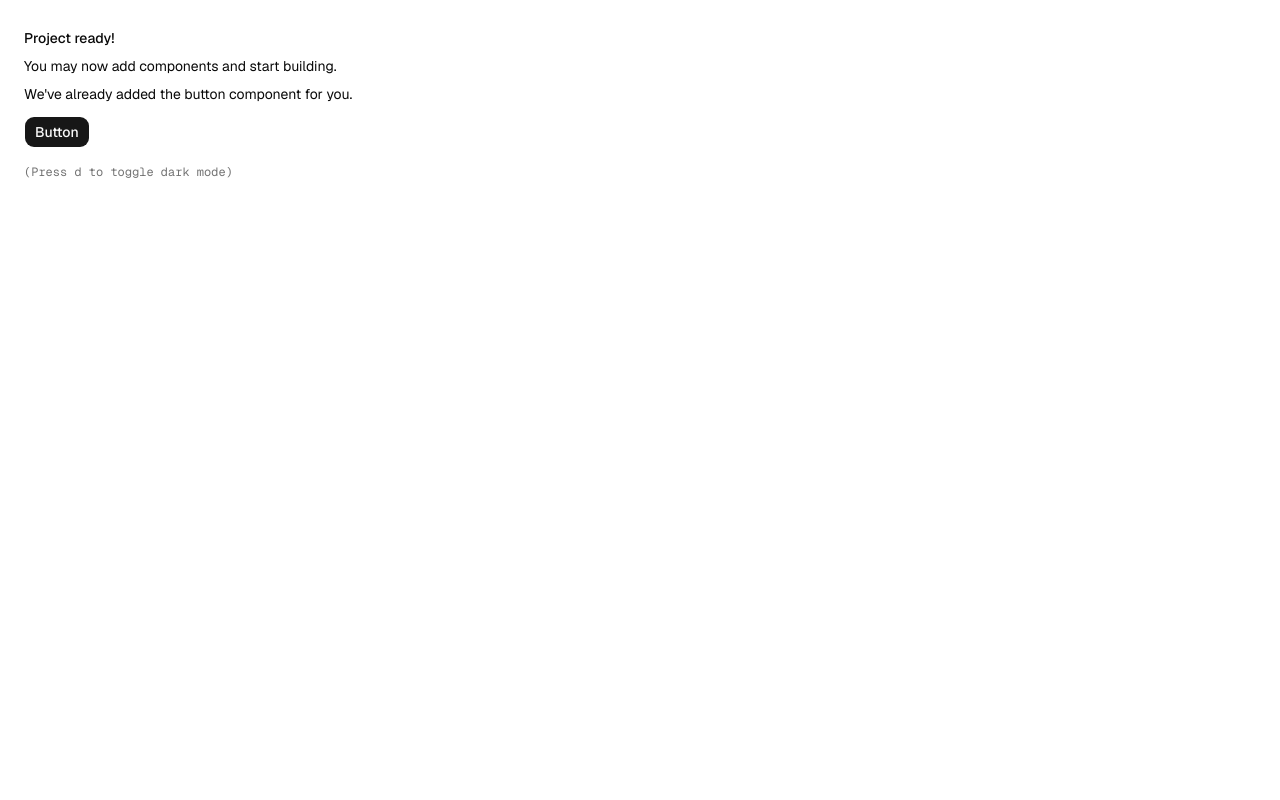
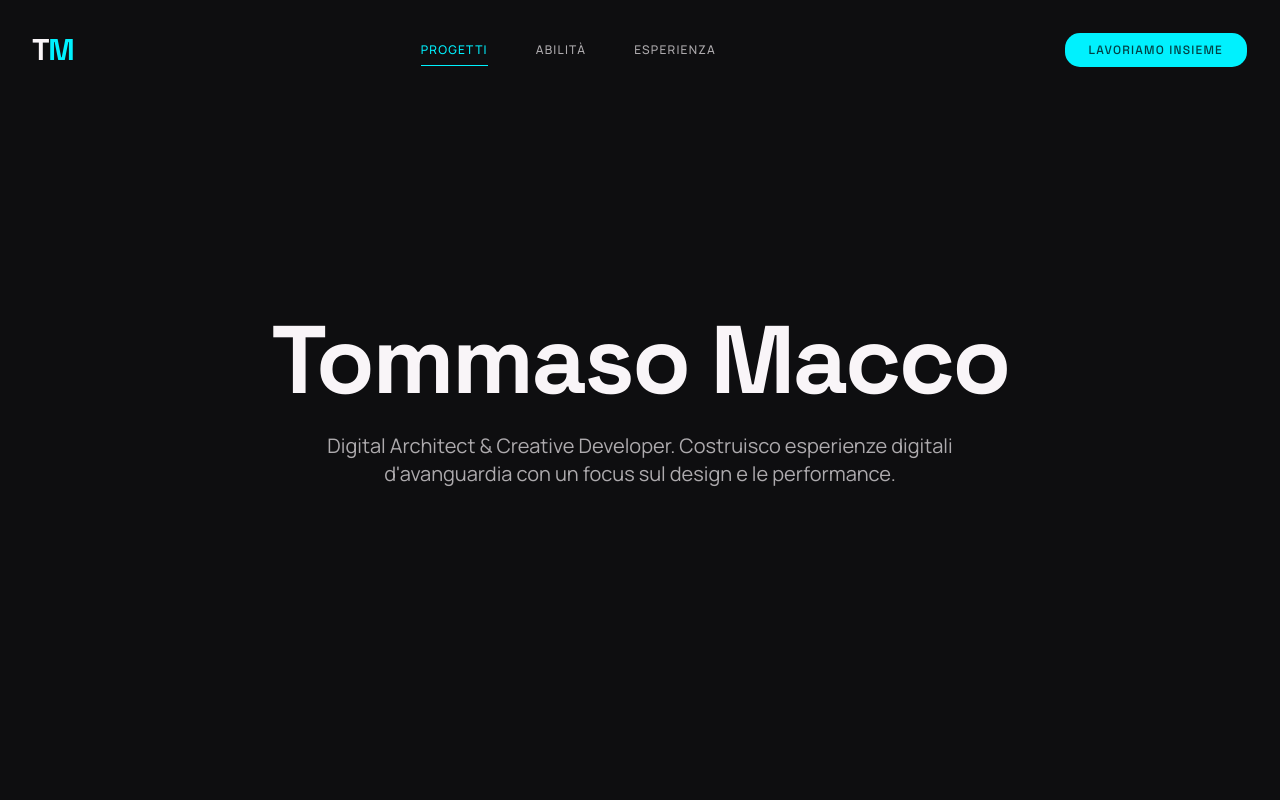
Before and after one commit to VarTommaso/tommaso-macco-portfolio, a Next.js app: page / in a window 1280 px wide. Shown: the top 800 px of the page. Built offline with nearby package versions, Linux system fonts and the light colour scheme.

Commit message:
feat: add initial portfolio structure with layout, header, footer, and smooth scrolling

```diff
--- /dev/null
+++ b/app/(website)/layout.tsx
@@ -0,0 +1,18 @@
+// import { ThemeProvider } from "@/components/theme-provider"
+import Footer from "@/components/footer"
+import Header from "@/components/header"
+import SmoothScroll from "@/components/smoothScroll"
+
+const layout = ({ children }: { children: React.ReactNode }) => {
+  return (
+    <SmoothScroll>
+      <div className="relative flex min-h-screen flex-col">
+        <Header />
+        <main className="flex-1">{children}</main>
+        <Footer />
+      </div>
+    </SmoothScroll>
+  )
+}
+
+export default layout
--- /dev/null
+++ b/app/(website)/page.tsx
@@ -0,0 +1,34 @@
+import { Button } from "@/components/ui/button"
+
+export default function LandingPage() {
+  return (
+    <div className="flex flex-col">
+      {/* Hero Section */}
+      <section className="min-h-screen flex items-center justify-center container-custom">
+        <div className="text-center">
+          <h1 className="text-6xl md:text-8xl font-bold mb-6">Tommaso Macco</h1>
+          <p className="text-xl text-muted-foreground max-w-2xl mx-auto">
+            Digital Architect & Creative Developer. Costruisco esperienze digitali d'avanguardia con un focus sul design e le performance.
+          </p>
+        </div>
+      </section>
+
+      {/* Placeholder Sections to allow scrolling */}
+      <section id="progetti" className="min-h-screen flex items-center justify-center bg-card/50">
+        <h2 className="text-4xl font-display uppercase tracking-widest">Progetti</h2>
+      </section>
+
+      <section id="abilita" className="min-h-screen flex items-center justify-center">
+        <h2 className="text-4xl font-display uppercase tracking-widest">Abilità</h2>
+      </section>
+
+      <section id="esperienza" className="min-h-screen flex items-center justify-center bg-card/50">
+        <h2 className="text-4xl font-display uppercase tracking-widest">Esperienza</h2>
+      </section>
+
+      <section id="contatti" className="min-h-screen flex items-center justify-center">
+        <h2 className="text-4xl font-display uppercase tracking-widest text-primary">Contatti</h2>
+      </section>
+    </div>
+  )
+}
--- a/app/globals.css
+++ b/app/globals.css
@@ -2,128 +2,94 @@
 @import "tw-animate-css";
 @import "shadcn/tailwind.css";
 
-@custom-variant dark (&:is(.dark *));
+/* 1. Configurazione Tema Tailwind v4 */
+@theme inline {
+  /* Mappatura dei font personalizzati */
+  --font-body: var(--font-body);
+  --font-display: var(--font-display);
 
-@theme inline {
-    --font-heading: var(--font-sans);
-    --font-sans: var(--font-sans);
-    --color-sidebar-ring: var(--sidebar-ring);
-    --color-sidebar-border: var(--sidebar-border);
-    --color-sidebar-accent-foreground: var(--sidebar-accent-foreground);
-    --color-sidebar-accent: var(--sidebar-accent);
-    --color-sidebar-primary-foreground: var(--sidebar-primary-foreground);
-    --color-sidebar-primary: var(--sidebar-primary);
-    --color-sidebar-foreground: var(--sidebar-foreground);
-    --color-sidebar: var(--sidebar);
-    --color-chart-5: var(--chart-5);
-    --color-chart-4: var(--chart-4);
-    --color-chart-3: var(--chart-3);
-    --color-chart-2: var(--chart-2);
-    --color-chart-1: var(--chart-1);
-    --color-ring: var(--ring);
-    --color-input: var(--input);
-    --color-border: var(--border);
-    --color-destructive: var(--destructive);
-    --color-accent-foreground: var(--accent-foreground);
-    --color-accent: var(--accent);
-    --color-muted-foreground: var(--muted-foreground);
-    --color-muted: var(--muted);
-    --color-secondary-foreground: var(--secondary-foreground);
-    --color-secondary: var(--secondary);
-    --color-primary-foreground: var(--primary-foreground);
-    --color-primary: var(--primary);
-    --color-popover-foreground: var(--popover-foreground);
-    --color-popover: var(--popover);
-    --color-card-foreground: var(--card-foreground);
-    --color-card: var(--card);
-    --color-foreground: var(--foreground);
-    --color-background: var(--background);
-    --radius-sm: calc(var(--radius) * 0.6);
-    --radius-md: calc(var(--radius) * 0.8);
-    --radius-lg: var(--radius);
-    --radius-xl: calc(var(--radius) * 1.4);
-    --radius-2xl: calc(var(--radius) * 1.8);
-    --radius-3xl: calc(var(--radius) * 2.2);
-    --radius-4xl: calc(var(--radius) * 2.6);
+  /* Variabili standard Shadcn mappate sui nostri colori */
+  --color-background: var(--background);
+  --color-foreground: var(--foreground);
+  --color-card: var(--card);
+  --color-card-foreground: var(--card-foreground);
+  --color-popover: var(--popover);
+  --color-popover-foreground: var(--popover-foreground);
+  --color-primary: var(--primary);
+  --color-primary-foreground: var(--primary-foreground);
+  --color-secondary: var(--secondary);
+  --color-secondary-foreground: var(--secondary-foreground);
+  --color-muted: var(--muted);
+  --color-muted-foreground: var(--muted-foreground);
+  --color-accent: var(--accent);
+  --color-accent-foreground: var(--accent-foreground);
+  --color-border: var(--border);
+  --color-input: var(--input);
+  --color-ring: var(--ring);
+
+  /* Raggi di curvatura come da Design.md (1rem base) */
+  --radius-lg: var(--radius);
+  --radius-md: calc(var(--radius) - 4px);
+  --radius-sm: calc(var(--radius) - 8px);
 }
 
+/* 2. Il Tema Unico (Dark di default) */
 :root {
-    --background: oklch(1 0 0);
-    --foreground: oklch(0.145 0 0);
-    --card: oklch(1 0 0);
-    --card-foreground: oklch(0.145 0 0);
-    --popover: oklch(1 0 0);
-    --popover-foreground: oklch(0.145 0 0);
-    --primary: oklch(0.205 0 0);
-    --primary-foreground: oklch(0.985 0 0);
-    --secondary: oklch(0.97 0 0);
-    --secondary-foreground: oklch(0.205 0 0);
-    --muted: oklch(0.97 0 0);
-    --muted-foreground: oklch(0.556 0 0);
-    --accent: oklch(0.97 0 0);
-    --accent-foreground: oklch(0.205 0 0);
-    --destructive: oklch(0.577 0.245 27.325);
-    --border: oklch(0.922 0 0);
-    --input: oklch(0.922 0 0);
-    --ring: oklch(0.708 0 0);
-    --chart-1: oklch(0.87 0 0);
-    --chart-2: oklch(0.556 0 0);
-    --chart-3: oklch(0.439 0 0);
-    --chart-4: oklch(0.371 0 0);
-    --chart-5: oklch(0.269 0 0);
-    --radius: 0.625rem;
-    --sidebar: oklch(0.985 0 0);
-    --sidebar-foreground: oklch(0.145 0 0);
-    --sidebar-primary: oklch(0.205 0 0);
-    --sidebar-primary-foreground: oklch(0.985 0 0);
-    --sidebar-accent: oklch(0.97 0 0);
-    --sidebar-accent-foreground: oklch(0.205 0 0);
-    --sidebar-border: oklch(0.922 0 0);
-    --sidebar-ring: oklch(0.708 0 0);
+  /* Superfici e Sfondi: Il "Void" */
+  --background: #0e0e10;
+  --foreground: #f9f5f8;
+
+  /* Cards e Modals (Surface-container-low) */
+  --card: #131315;
+  --card-foreground: #f9f5f8;
+  --popover: #131315;
+  --popover-foreground: #f9f5f8;
+
+  /* Colori Neon (Alchemist) */
+  --primary: #00f1fe;
+  --primary-foreground: #004145;
+  --secondary: #d575ff;
+  --secondary-foreground: #390050;
+
+  /* Elementi disattivati o secondari */
+  --muted: #262528;
+  --muted-foreground: #adaaad;
+  --accent: #262528;
+  --accent-foreground: #f9f5f8;
+
+  /* Bordi invisibili o molto leggeri */
+  --border: #48474a;
+  --input: #262528;
+  --ring: #00f1fe;
+
+  --radius: 1rem;
 }
 
-.dark {
-    --background: oklch(0.145 0 0);
-    --foreground: oklch(0.985 0 0);
-    --card: oklch(0.205 0 0);
-    --card-foreground: oklch(0.985 0 0);
-    --popover: oklch(0.205 0 0);
-    --popover-foreground: oklch(0.985 0 0);
-    --primary: oklch(0.922 0 0);
-    --primary-foreground: oklch(0.205 0 0);
-    --secondary: oklch(0.269 0 0);
-    --secondary-foreground: oklch(0.985 0 0);
-    --muted: oklch(0.269 0 0);
-    --muted-foreground: oklch(0.708 0 0);
-    --accent: oklch(0.269 0 0);
-    --accent-foreground: oklch(0.985 0 0);
-    --destructive: oklch(0.704 0.191 22.216);
-    --border: oklch(1 0 0 / 10%);
-    --input: oklch(1 0 0 / 15%);
-    --ring: oklch(0.556 0 0);
-    --chart-1: oklch(0.87 0 0);
-    --chart-2: oklch(0.556 0 0);
-    --chart-3: oklch(0.439 0 0);
-    --chart-4: oklch(0.371 0 0);
-    --chart-5: oklch(0.269 0 0);
-    --sidebar: oklch(0.205 0 0);
-    --sidebar-foreground: oklch(0.985 0 0);
-    --sidebar-primary: oklch(0.488 0.243 264.376);
-    --sidebar-primary-foreground: oklch(0.985 0 0);
-    --sidebar-accent: oklch(0.269 0 0);
-    --sidebar-accent-foreground: oklch(0.985 0 0);
-    --sidebar-border: oklch(1 0 0 / 10%);
-    --sidebar-ring: oklch(0.556 0 0);
-}
-
+/* 3. Stili globali base */
 @layer base {
   * {
     @apply border-border outline-ring/50;
-    }
+  }
   body {
     @apply bg-background text-foreground;
-    }
-  html {
-    @apply font-sans;
-    }
+    /* Antialiasing obbligatorio per un look premium */
+    -webkit-font-smoothing: antialiased;
+    -moz-osx-font-smoothing: grayscale;
+  }
+
+  /* Forziamo i titoli ad usare Space Grotesk di default */
+  h1,
+  h2,
+  h3,
+  h4,
+  h5,
+  h6 {
+    @apply font-display tracking-tight;
+  }
 }
+
+@layer components {
+  .container {
+    @apply mx-auto max-w-7xl px-4 sm:px-6 lg:px-8;
+  }
+}
--- a/app/layout.tsx
+++ b/app/layout.tsx
@@ -1,14 +1,15 @@
-import { Geist, Geist_Mono } from "next/font/google"
+import { Manrope, Space_Grotesk } from "next/font/google"
+import "./globals.css"
+import { cn } from "@/lib/utils"
 
-import "./globals.css"
-import { ThemeProvider } from "@/components/theme-provider"
-import { cn } from "@/lib/utils";
+const fontBody = Manrope({
+  subsets: ["latin"],
+  variable: "--font-body",
+})
 
-const geist = Geist({subsets:['latin'],variable:'--font-sans'})
-
-const fontMono = Geist_Mono({
+const fontDisplay = Space_Grotesk({
   subsets: ["latin"],
-  variable: "--font-mono",
+  variable: "--font-display",
 })
 
 export default function RootLayout({
@@ -20,11 +21,13 @@ export default function RootLayout({
     <html
       lang="en"
       suppressHydrationWarning
-      className={cn("antialiased", fontMono.variable, "font-sans", geist.variable)}
+      className={cn(
+        "min-h-screen bg-background antialiased",
+        fontBody.variable,
+        fontDisplay.variable
+      )}
     >
-      <body>
-        <ThemeProvider>{children}</ThemeProvider>
-      </body>
+      <body className="font-body">{children}</body>
     </html>
   )
 }
--- a/app/page.tsx
+++ /dev/null
@@ -1,19 +0,0 @@
-import { Button } from "@/components/ui/button"
-
-export default function Page() {
-  return (
-    <div className="flex min-h-svh p-6">
-      <div className="flex max-w-md min-w-0 flex-col gap-4 text-sm leading-loose">
-        <div>
-          <h1 className="font-medium">Project ready!</h1>
-          <p>You may now add components and start building.</p>
-          <p>We&apos;ve already added the button component for you.</p>
-          <Button className="mt-2">Button</Button>
-        </div>
-        <div className="font-mono text-xs text-muted-foreground">
-          (Press <kbd>d</kbd> to toggle dark mode)
-        </div>
-      </div>
-    </div>
-  )
-}
--- /dev/null
+++ b/components/footer.tsx
@@ -0,0 +1,7 @@
+import React from "react"
+
+const Footer = () => {
+  return <footer>Footer</footer>
+}
+
+export default Footer
--- /dev/null
+++ b/components/header.tsx
@@ -0,0 +1,152 @@
+"use client"
+
+import React, { useState, useEffect } from "react"
+import { motion, useScroll, useMotionValueEvent } from "framer-motion"
+import { Button } from "@/components/ui/button"
+import { cn } from "@/lib/utils"
+
+const Header = () => {
+  const { scrollY } = useScroll()
+  const [isScrolled, setIsScrolled] = useState(false)
+  const [activeSection, setActiveSection] = useState("")
+
+  // Rilevamento dello scroll per lo stato dell'header
+  useMotionValueEvent(scrollY, "change", (latest) => {
+    setIsScrolled(latest > 50)
+  })
+
+  // Observer per rilevare la sezione attiva
+  useEffect(() => {
+    const sections = ["progetti", "abilita", "esperienza", "contatti"]
+    const observers = sections.map((id) => {
+      const element = document.getElementById(id)
+      if (!element) return null
+
+      const observer = new IntersectionObserver(
+        (entries) => {
+          entries.forEach((entry) => {
+            if (entry.isIntersecting) {
+              setActiveSection(id)
+            }
+          })
+        },
+        { threshold: 0.5 }
+      )
+
+      observer.observe(element)
+      return observer
+    })
+
+    return () => {
+      observers.forEach((obs) => obs?.disconnect())
+    }
+  }, [])
+
+  const navLinks = [
+    { name: "PROGETTI", href: "#progetti" },
+    { name: "ABILITÀ", href: "#abilita" },
+    { name: "ESPERIENZA", href: "#esperienza" },
+  ]
+
+  // Varianti per l'animazione di entrata "Luxury"
+  const containerVariants = {
+    hidden: { y: -20, opacity: 0 },
+    visible: {
+      y: 0,
+      opacity: 1,
+      transition: {
+        duration: 1.2,
+        ease: [0.22, 1, 0.36, 1],
+        staggerChildren: 0.1,
+      },
+    },
+  }
+
+  const itemVariants = {
+    hidden: { opacity: 0, y: -10 },
+    visible: { opacity: 1, y: 0 },
+  }
+
+  return (
+    <motion.header
+      variants={containerVariants}
+      initial="hidden"
+      animate="visible"
+      className={cn(
+        "fixed top-0 right-0 left-0 z-50 transition-all duration-500",
+        isScrolled ? "py-4" : "py-8"
+      )}
+    >
+      {/* Background Layer con Shadow standard e Backdrop Blur */}
+      <div
+        className={cn(
+          "absolute inset-0 -z-10 transition-all duration-500",
+          isScrolled
+            ? "border-b border-border bg-background/80 shadow-sm backdrop-blur-md"
+            : "border-b border-transparent bg-transparent"
+        )}
+      />
+
+      <div className="container flex items-center justify-between">
+        {/* Logo Luxury: T (White) M (Cyan) */}
+        <motion.a
+          variants={itemVariants}
+          href="/"
+          className="group relative flex cursor-pointer items-center"
+        >
+          <span className="font-display text-3xl font-bold tracking-tighter text-foreground">
+            T
+          </span>
+          <span className="relative font-display text-3xl font-bold tracking-tighter text-primary">
+            M
+            <span className="absolute -inset-2 rounded-full bg-primary/10 opacity-0 blur-xl transition-opacity group-hover:opacity-100" />
+          </span>
+        </motion.a>
+
+        {/* Navigation - Minimal & Spaced */}
+        <nav className="hidden items-center gap-12 md:flex">
+          {navLinks.map((link) => {
+            const isActive = activeSection === link.href.slice(1)
+            return (
+              <motion.a
+                key={link.name}
+                variants={itemVariants}
+                href={link.href}
+                className={cn(
+                  "relative text-xs font-medium tracking-widest transition-colors duration-300",
+                  isActive
+                    ? "text-primary"
+                    : "text-muted-foreground hover:text-foreground"
+                )}
+              >
+                {link.name}
+                {/* Underline animata quando attivo o su hover */}
+                <motion.span
+                  className="absolute right-0 -bottom-2 left-0 h-px origin-left bg-primary"
+                  initial={{ scaleX: 0 }}
+                  animate={{ scaleX: isActive ? 1 : 0 }}
+                  whileHover={{ scaleX: 1 }}
+                  transition={{ duration: 0.4, ease: "easeInOut" }}
+                />
+              </motion.a>
+            )
+          })}
+        </nav>
+
+        {/* Action Button - Semplificato usando varianti standard */}
+        <motion.div variants={itemVariants}>
+          <Button
+            asChild
+            variant="default"
+            size="lg"
+            className="px-6 font-display text-xs tracking-widest uppercase"
+          >
+            <a href="#contatti">LAVORIAMO INSIEME</a>
+          </Button>
+        </motion.div>
+      </div>
+    </motion.header>
+  )
+}
+
+export default Header
--- /dev/null
+++ b/components/smoothScroll.tsx
@@ -0,0 +1,23 @@
+import { Lenis } from "lenis/react"
+
+import React from "react"
+
+const SmoothScroll = ({
+  children,
+  className,
+}: {
+  children: React.ReactNode
+  className?: string
+}) => {
+  return (
+    <Lenis
+      root
+      className={className}
+      options={{ lerp: 0.1, duration: 1.2, smoothWheel: true }}
+    >
+      {children}
+    </Lenis>
+  )
+}
+
+export default SmoothScroll
--- a/components/ui/button.tsx
+++ b/components/ui/button.tsx
@@ -5,7 +5,7 @@ import { Slot } from "radix-ui"
 import { cn } from "@/lib/utils"
 
 const buttonVariants = cva(
-  "group/button inline-flex shrink-0 items-center justify-center rounded-lg border border-transparent bg-clip-padding text-sm font-medium whitespace-nowrap transition-all outline-none select-none focus-visible:border-ring focus-visible:ring-3 focus-visible:ring-ring/50 active:translate-y-px disabled:pointer-events-none disabled:opacity-50 aria-invalid:border-destructive aria-invalid:ring-3 aria-invalid:ring-destructive/20 dark:aria-invalid:border-destructive/50 dark:aria-invalid:ring-destructive/40 [&_svg]:pointer-events-none [&_svg]:shrink-0 [&_svg:not([class*='size-'])]:size-4",
+  "group/button aria-invalid:border-destructive aria-invalid:ring-destructive/20 dark:aria-invalid:border-destructive/50 dark:aria-invalid:ring-destructive/40 inline-flex shrink-0 items-center justify-center rounded-lg border border-transparent bg-clip-padding text-sm font-medium whitespace-nowrap transition-all outline-none select-none focus-visible:border-ring focus-visible:ring-3 focus-visible:ring-ring/50 active:translate-y-px disabled:pointer-events-none disabled:opacity-50 aria-invalid:ring-3 [&_svg]:pointer-events-none [&_svg]:shrink-0 [&_svg:not([class*='size-'])]:size-4",
   {
     variants: {
       variant: {
--- a/package.json
+++ b/package.json
@@ -14,6 +14,8 @@
   "dependencies": {
     "class-variance-authority": "^0.7.1",
     "clsx": "^2.1.1",
+    "framer-motion": "^12.38.0",
+    "lenis": "^1.3.19",
     "lucide-react": "^0.577.0",
     "next": "16.1.7",
     "next-themes": "^0.4.6",
```
Also changed, not shown: 2 other files (tests, documents, lock files or other folders).
